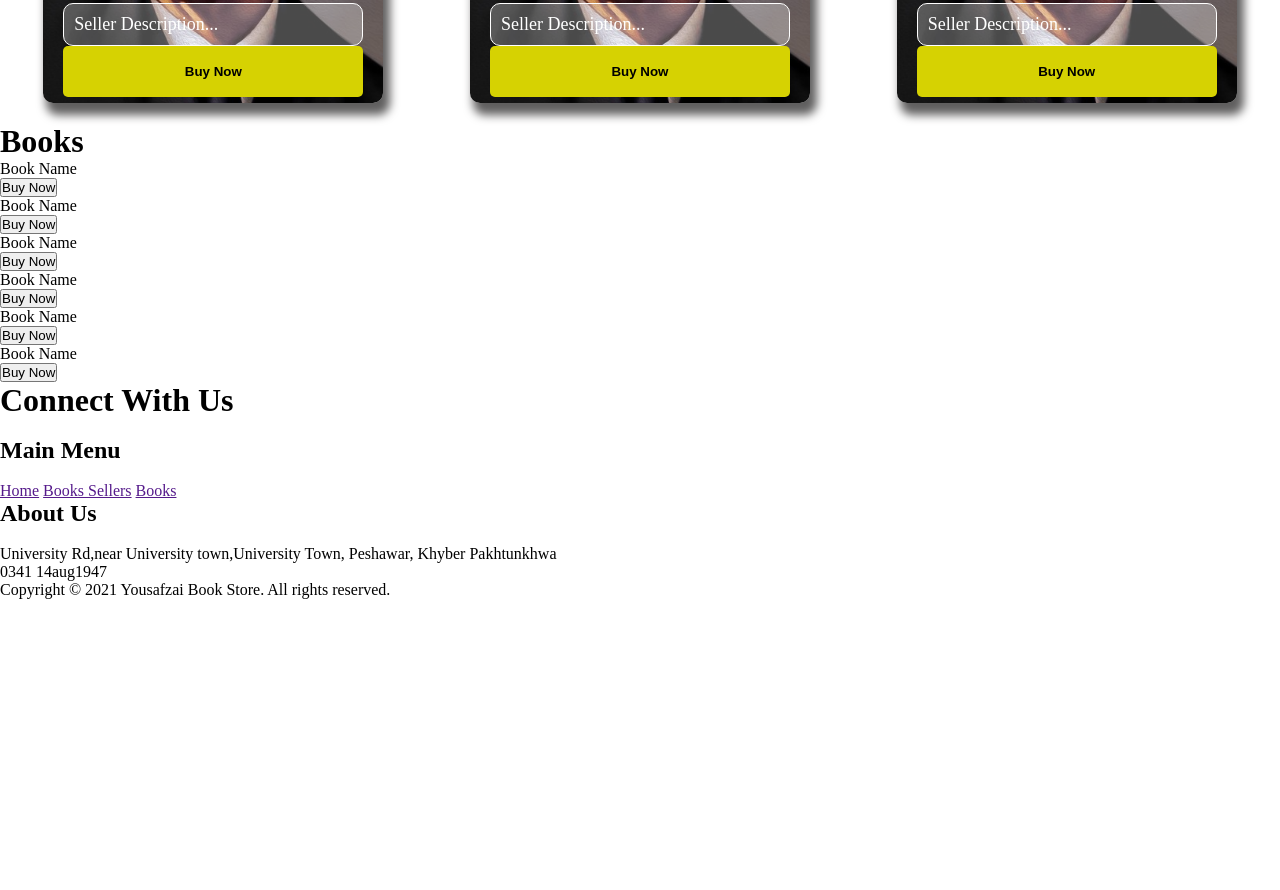
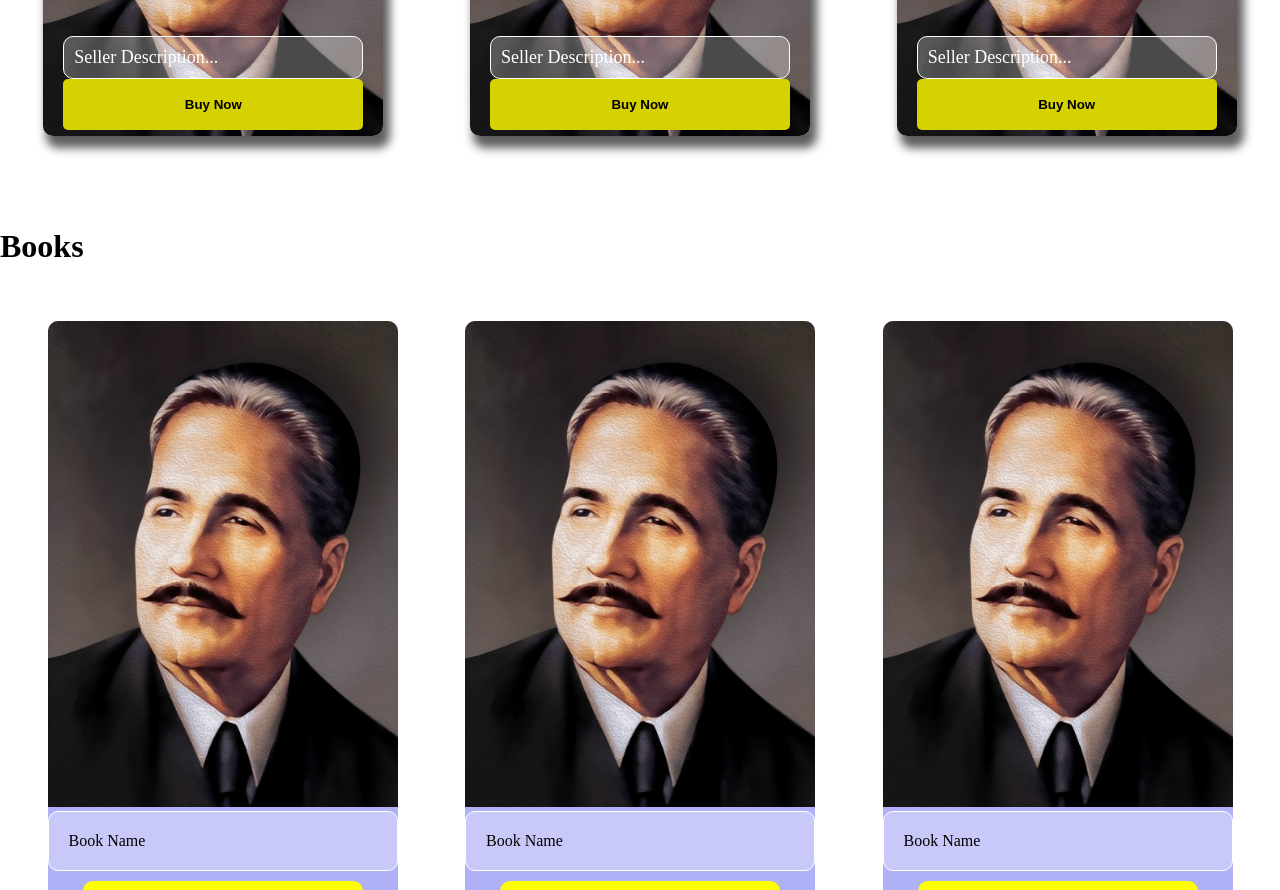
Before and after one commit to mujtabaahmad212/responsive-book-store-website, a plain HTML site: page index.html in a window 1280 px wide. Shown: the part 1910-2800 px from the top of the page. Before the commit the page ends 2509 px from the top, so only its background shows below. Drawn offline with Linux system fonts and the light colour scheme.

Commit message:
ab sirf footer baki hi

```diff
--- a/index.html
+++ b/index.html
@@ -38,8 +38,9 @@
         <p-3>Online Store and Order your Favorite Novels,Souvenirs and much more!</p-3>
         <br>
     </div>
+    <br><br>
      <h1>Best Sellers</h1>
-
+     <br>
       <!-- cards of Books Sellers  -->
       <!-- 6 cards -->
         <div class="cards">
@@ -94,38 +95,46 @@
         </div>
 
         </div>
-        <h1>Books</h1>
+        <br><br><br><br>
+        <h1>Books</h1><br><br>
             <!-- books -->
              <div class="bookscards">
-                <div class="bookcard1">
+                   <!-- row 1 -->
+                   <div class="bkrow1">
+                <div class="bookcard">
 
+                    <img src="./imgs/allama-iqbal-illustration-painti.png" alt="">
                     <p class="bookdesc">Book Name</p>
                     <button class="buybtn">Buy Now</button>
                 </div>
-                <div class="bookcard2">
-
+                <div class="bookcard">
+                    <img src="./imgs/allama-iqbal-illustration-painti.png" alt="">
                     <p class="bookdesc">Book Name</p>
                     <button class="buybtn">Buy Now</button>
                 </div>
-                <div class="bookcard3">
-
+                <div class="bookcard">
+                    <img src="./imgs/allama-iqbal-illustration-painti.png" alt="">
                     <p class="bookdesc">Book Name</p>
                     <button class="buybtn">Buy Now</button>
                 </div>
-                <div class="bookcard4">
-
+            </div>
+            <!-- row 2 -->
+             <div class="bkrow2">
+                <div class="bookcard">
+                    <img src="./imgs/allama-iqbal-illustration-painti.png" alt="">
                     <p class="bookdesc">Book Name</p>
                     <button class="buybtn">Buy Now</button>
                 </div>
-                <div class="bookcard5">
-
+                <div class="bookcard">
+                    <img src="./imgs/allama-iqbal-illustration-painti.png" alt="">
                     <p class="bookdesc">Book Name</p>
                     <button class="buybtn">Buy Now</button>
                 </div>
-                <div class="bookcard6">
-
+                <div class="bookcard">
+                    <img src="./imgs/allama-iqbal-illustration-painti.png" alt="">
                     <p class="bookdesc">Book Name</p>
                     <button class="buybtn">Buy Now</button>
+                </div>
                 </div>
 
              </div>
@@ -133,11 +142,14 @@
 
 
             <!-- connect -->
-             <div class="contact">
+             <div class="connect">
                 <h1>Connect With Us</h1>
-                <img src="" alt="">
-                <img src="" alt="">
-                <img src="" alt="">
+                <br><br>
+                <div>
+                <img src="./imgs/github.png" alt="github">
+                <img src="./imgs/letter.png" alt="email">
+                <img src="./imgs/linkin.png" alt="linkedIn">
+            </div>
              </div>
 
         <!-- footer -->
--- a/style.css
+++ b/style.css
@@ -24,6 +24,8 @@ figure{
     position: sticky;
     top: 0;
     z-index: 100;
+    display: flex;
+    justify-content: space-evenly;
 
 
 
@@ -31,7 +33,8 @@ figure{
 .navbar a{
     color: white;
     text-decoration: none;
-    margin: 200px;
+
+
 
 }
 .textarea{
@@ -211,13 +214,14 @@ figure{
     .sellercard p {
         color: white;
         font-size: 18px;
-        background-color: rgb(0, 0, 0);
+        background-color: rgba(0, 0, 0, 0.325);
        border-radius: 10px;
 
         margin-top: 225px;
         padding: 10px;
 
 }
+
 .cardbtn{
 
     margin-top: 20px;
@@ -243,3 +247,62 @@ figure{
 
 }
 }
+
+.bkrow1{
+  display: flex;
+  justify-content: space-evenly;
+
+}
+.bkrow2{
+    display: flex;
+    justify-content: space-evenly;
+
+  }
+
+.bookcard{
+   border-radius: 10px;
+   background-color: rgba(156, 156, 246, 0.79);
+margin: 20px;
+}
+.bookcard img{
+    width: 350px;
+    border-radius: 10px 10px 0px 0px;
+}
+.bookcard p{
+    background-color: rgba(247, 247, 247, 0.322);
+    border: 1px solid white;
+    padding: 20px;
+    border-radius: 10px;
+
+}
+.bookcard button{
+    background-color: yellow;
+    padding: 18px;
+    width: 80%;
+    margin-left: 10%;
+    border-radius: 10px;
+    border: none;
+    margin-bottom: 10px;
+    margin-top: 10px;
+    font-size: larger;
+
+
+}
+.connect{
+
+    display: flex;
+    align-items: center;
+    margin: 10px;
+    flex-direction: column;
+    justify-content: center;
+ width: 80%;
+    background-color: rgba(224, 239, 4, 0.603);
+    margin-left: 10%;
+    margin-top: 50px;
+    border-radius: 20px;
+    border: 1px rgb(22, 22, 22) solid;
+}
+.connect img{
+    width: 100px;
+    margin: 10px;
+}
```
Also changed, not shown: imgs/github.png (added), imgs/letter.png (added), imgs/linkin.png (added).
